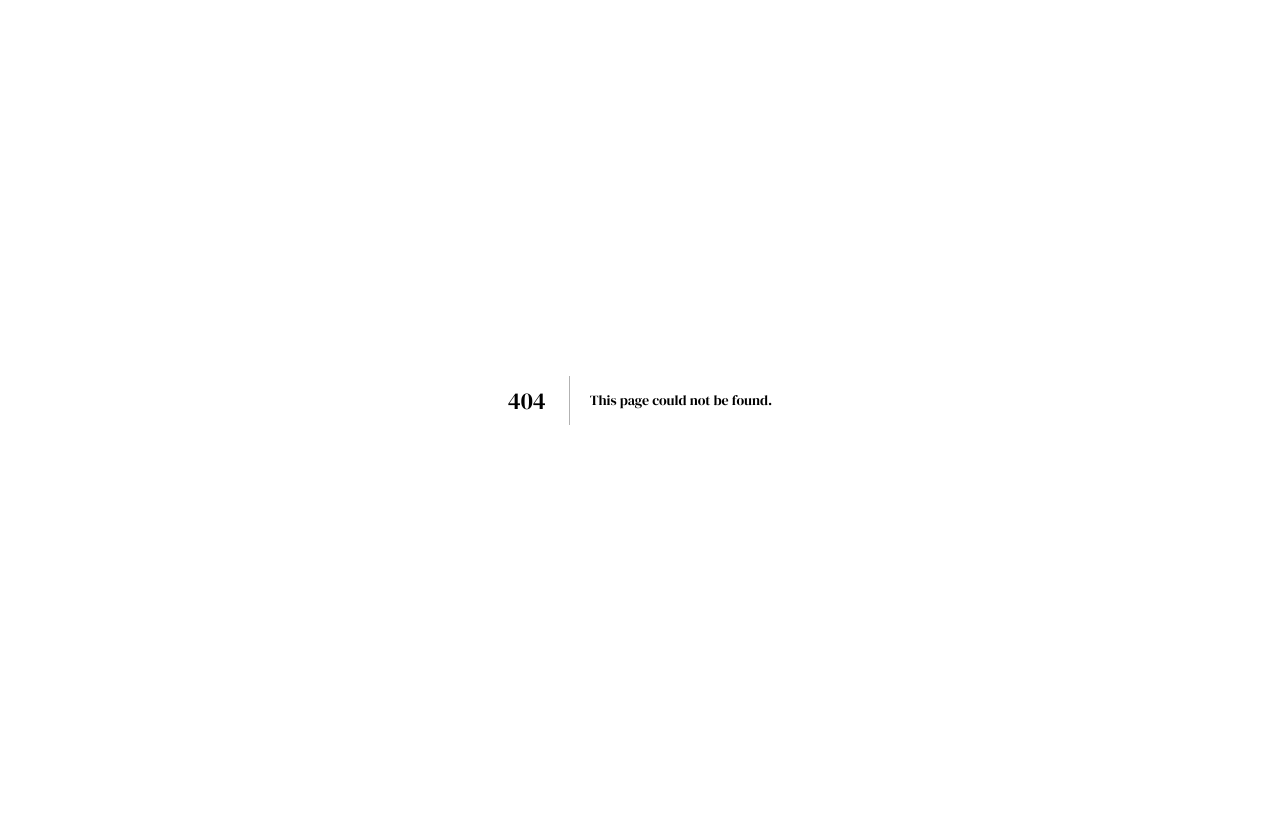
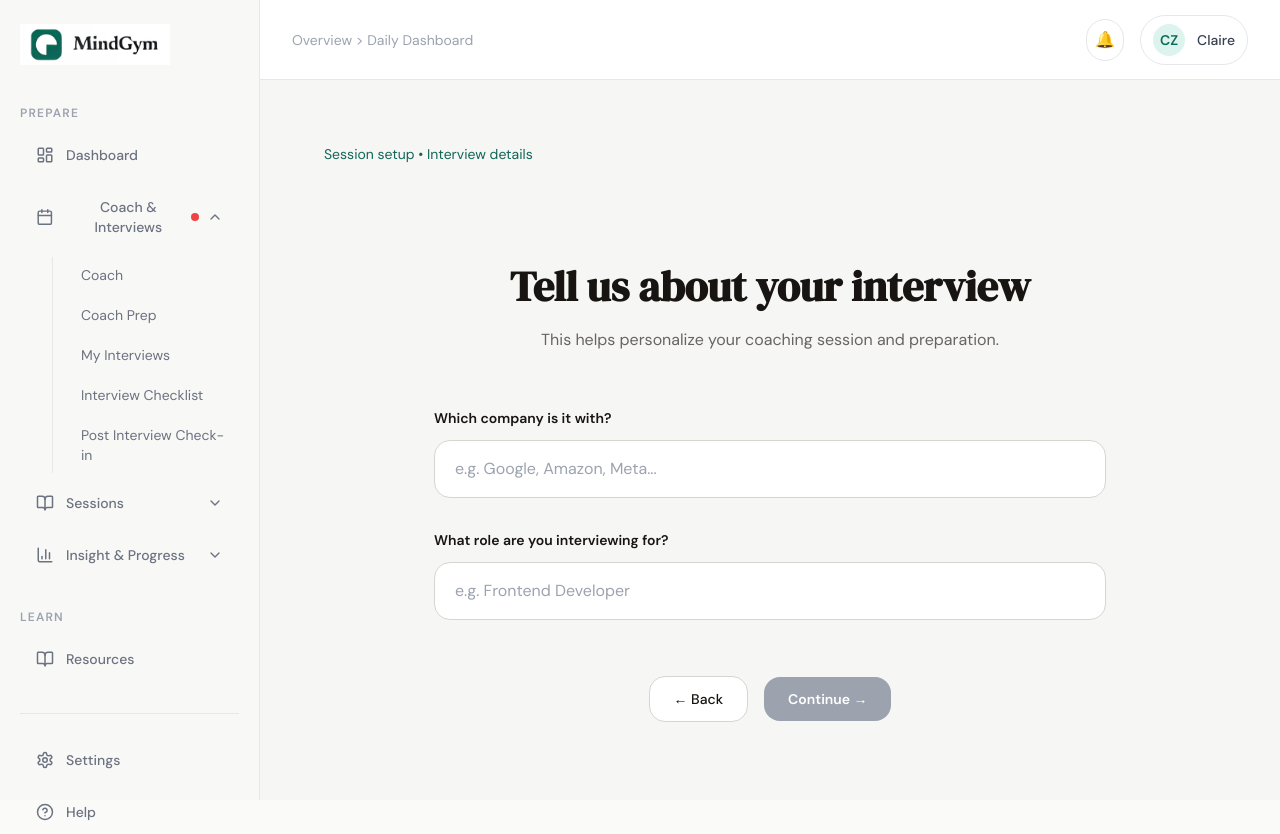
Before and after one commit to MindGym-1-0/mindgym-client, a Next.js app: page /sessions/setup/interview-details in a window 1280 px wide. Before the commit this address had no page. Before the commit the page ends 800 px from the top, so only its background shows below. Built offline with nearby package versions, Linux system fonts and the light colour scheme.

Commit message:
feat: add interview details flow

```diff
--- /dev/null
+++ b/src/app/(main)/sessions/setup/interview-details/page.tsx
@@ -0,0 +1,92 @@
+// src/app/(main)/sessions/setup/interview-details/page.tsx
+
+"use client";
+
+import Link from "next/link";
+import { useState } from "react";
+
+export default function InterviewDetailsPage() {
+  const [company, setCompany] = useState("");
+  const [role, setRole] = useState("");
+
+  const canContinue =
+    company.trim() !== "" &&
+    role.trim() !== "";
+
+  return (
+    <div className="min-h-screen bg-[#F6F6F4] px-8 py-8">
+
+      <p className="text-sm text-[#126658]">
+        Session setup • Interview details
+      </p>
+
+      <div className="mx-auto mt-24 max-w-2xl">
+
+        <h1 className="text-center text-[42px] font-semibold leading-[52px] text-[#171412]">
+          Tell us about your interview
+        </h1>
+
+        <p className="mt-4 text-center text-base text-[#686460]">
+          This helps personalize your coaching
+          session and preparation.
+        </p>
+
+        <div className="mt-14 space-y-8">
+
+          <div>
+            <label className="mb-3 block text-sm font-semibold text-[#171412]">
+              Which company is it with?
+            </label>
+
+            <input
+              type="text"
+              value={company}
+              onChange={(e) =>
+                setCompany(e.target.value)
+              }
+              placeholder="e.g. Google, Amazon, Meta..."
+              className="w-full rounded-2xl border border-[#D8D5D1] bg-white px-5 py-4 text-base outline-none transition-all focus:border-[#126658]"
+            />
+          </div>
+
+          <div>
+            <label className="mb-3 block text-sm font-semibold text-[#171412]">
+              What role are you interviewing for?
+            </label>
+
+            <input
+              type="text"
+              value={role}
+              onChange={(e) =>
+                setRole(e.target.value)
+              }
+              placeholder="e.g. Frontend Developer"
+              className="w-full rounded-2xl border border-[#D8D5D1] bg-white px-5 py-4 text-base outline-none transition-all focus:border-[#126658]"
+            />
+          </div>
+        </div>
+
+        <div className="mt-14 flex items-center justify-center gap-4">
+
+          <Link
+            href="/sessions/setup/prep-type"
+            className="rounded-2xl border border-[#D8D5D1] bg-white px-6 py-3 text-sm font-medium text-[#171412] transition-all hover:bg-[#F2F1EF]"
+          >
+            ← Back
+          </Link>
+
+          <Link
+            href="/sessions/setup/feelings"
+            className={`rounded-2xl px-6 py-3 text-sm font-semibold text-white transition-all ${
+              canContinue
+                ? "bg-[#126658] hover:bg-[#0D4E43]"
+                : "cursor-not-allowed bg-[#9CA3AF]"
+            }`}
+          >
+            Continue →
+          </Link>
+        </div>
+      </div>
+    </div>
+  );
+}
--- a/src/app/(main)/sessions/setup/prep-type/page.tsx
+++ b/src/app/(main)/sessions/setup/prep-type/page.tsx
@@ -3,6 +3,7 @@
 "use client";
 
 import Link from "next/link";
+import { useState } from "react";
 
 const types = [
   "Interview tomorrow",
@@ -13,39 +14,61 @@ const types = [
 ];
 
 export default function PrepTypePage() {
+  const [selectedType, setSelectedType] =
+    useState("");
+
+  const continueHref =
+    selectedType === "Interview tomorrow"
+      ? "/sessions/setup/interview-details"
+      : "/sessions/setup/feelings";
+
   return (
     <div className="min-h-screen bg-[#F6F6F4] p-8">
-      <p className="text-[#0C6B58] mb-8">
+
+      <p className="mb-8 text-[#0C6B58]">
         Session setup • Step 2 of 4
       </p>
 
       <div className="text-center">
-        <h1 className="text-4xl font-semibold">
+
+        <h1 className="text-4xl font-semibold text-[#171412]">
           What are you preparing for?
         </h1>
 
-        <div className="flex flex-wrap justify-center gap-4 mt-8">
+        <div className="mt-8 flex flex-wrap justify-center gap-4">
           {types.map((type) => (
             <button
               key={type}
-              className="px-5 py-3 rounded-full border bg-white hover:bg-[#DDF4EE]"
+              onClick={() =>
+                setSelectedType(type)
+              }
+              className={`rounded-full border px-5 py-3 transition-all ${
+                selectedType === type
+                  ? "border-[#0C6B58] bg-[#DDF4EE] text-[#0C6B58]"
+                  : "bg-white hover:bg-[#DDF4EE]"
+              }`}
             >
               {type}
             </button>
           ))}
         </div>
 
-        <div className="flex justify-center gap-4 mt-10">
+        <div className="mt-10 flex justify-center gap-4">
+
           <Link
             href="/sessions/setup/emotions"
-            className="px-5 py-3 rounded-xl border"
+            className="rounded-xl border border-[#D8D5D1] bg-white px-5 py-3"
           >
             ← Back
           </Link>
 
           <Link
-            href="/sessions/setup/feelings"
-            className="bg-[#0C6B58] text-white px-5 py-3 rounded-xl"
+            href={continueHref}
+            className={`rounded-xl px-5 py-3 text-white transition-all ${
+              selectedType
+                ? "bg-[#0C6B58] hover:bg-[#084C3F]"
+                : "cursor-not-allowed bg-gray-400"
+            }`}
           >
             Continue →
           </Link>
```
